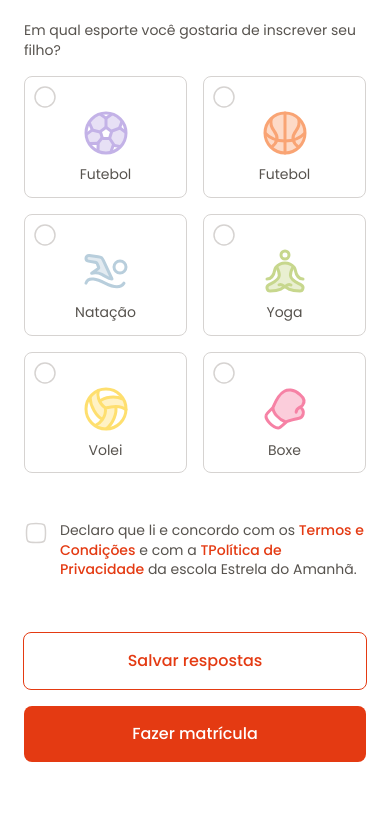
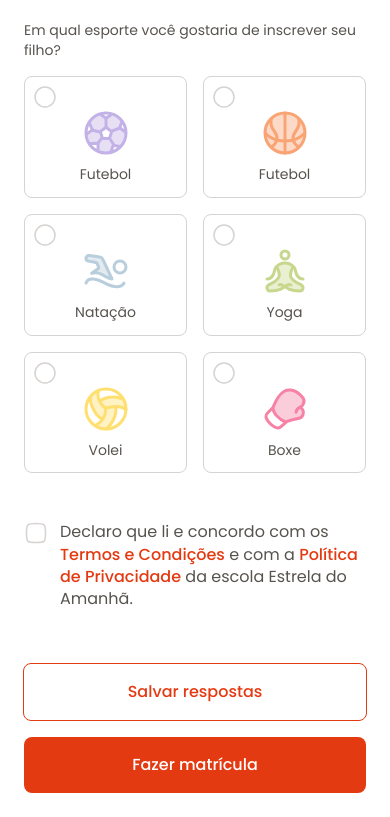
Before and after one commit to leandrosani/formulario-de-matricula, a plain HTML site: page index.html in a window 390 px wide. Shown: the part 2584-3401 px from the top of the page. Before the commit the page ends 3370 px from the top, so only its background shows below. Drawn offline with Linux system fonts and the light colour scheme.

Commit message:
corrigindo fonte

```diff
--- a/index.html
+++ b/index.html
@@ -228,7 +228,7 @@
             <label for="terms">Declaro que li e concordo com os
               <strong>Termos e Condições</strong>
               e com a
-              <strong>TPolítica de Privacidade</strong>
+              <strong>Política de Privacidade</strong>
               da escola Estrela do Amanhã.
             </label>
 
--- a/styles/layout.css
+++ b/styles/layout.css
@@ -75,7 +75,7 @@ aside {
     text-align: center;
   }
 
-  label {
+  .terms-wrapper label {
     font-size: 16px;
   }
 
```
